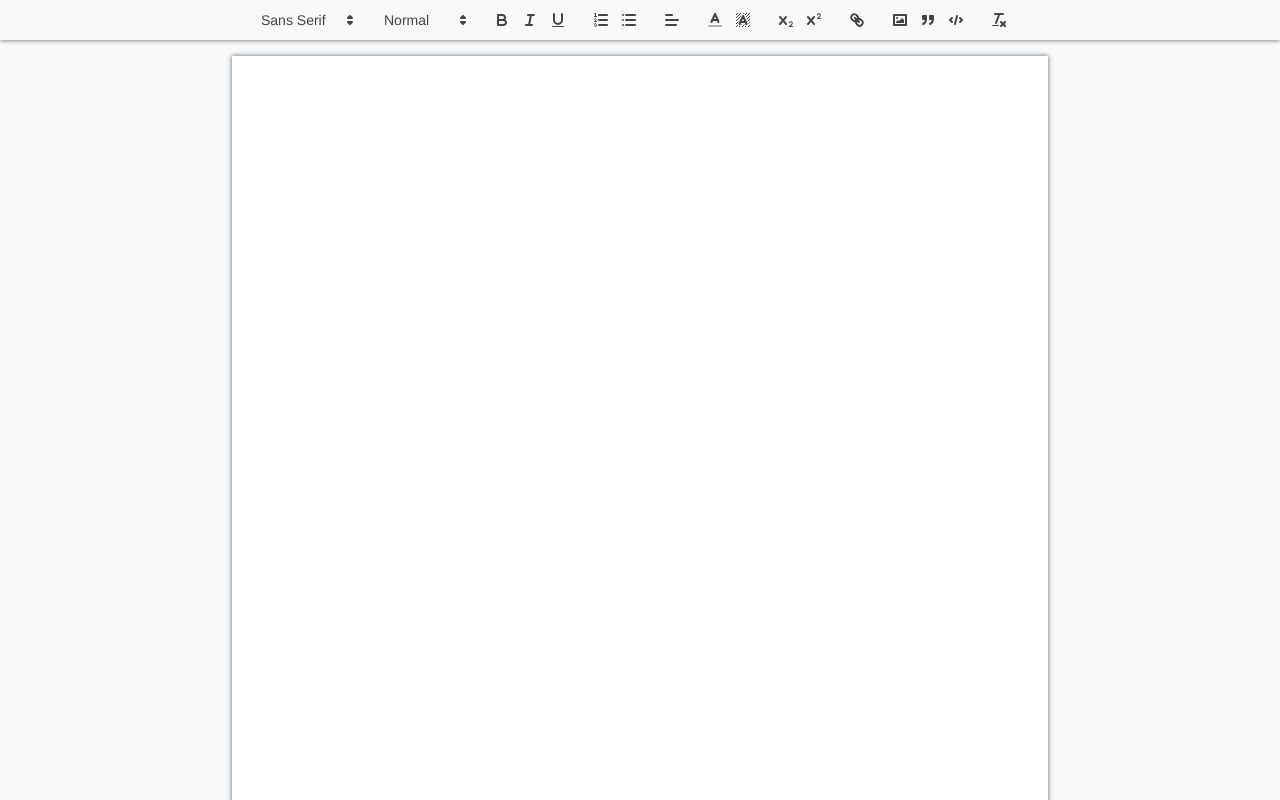
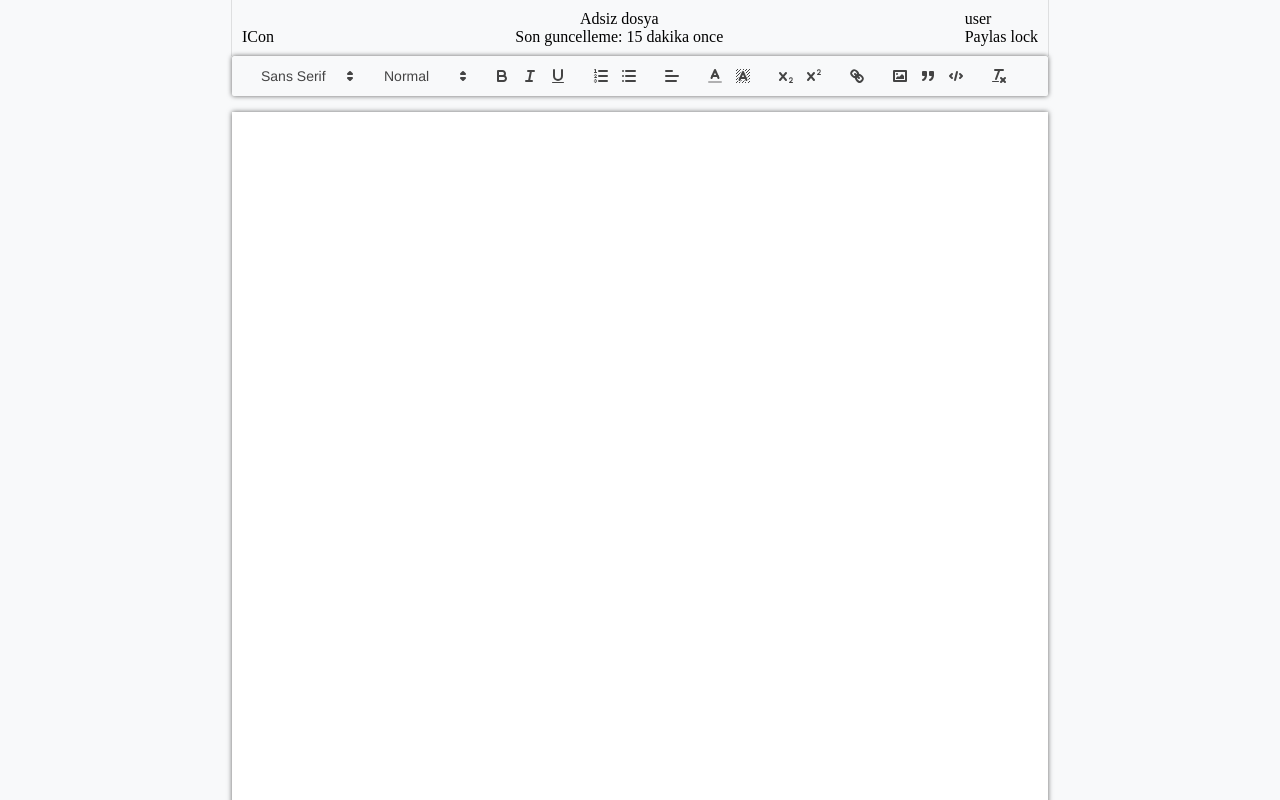
Before and after one commit to dogukyilmaz/online-docs, a React (Create React App) app in the folder client/: page / in a window 1280 px wide. Shown: the top 800 px of the page. Built offline with nearby package versions, Linux system fonts and the light colour scheme.

Commit message:
editor header

```diff
--- a/client/src/App.tsx
+++ b/client/src/App.tsx
@@ -1,8 +1,10 @@
+import EditorHeader from "./components/EditorHeader";
 import TextEditor from "./components/TextEditor";
 
 function App() {
   return (
     <div className='App'>
+      <EditorHeader />
       <TextEditor />
     </div>
   );
--- /dev/null
+++ b/client/src/components/EditorHeader.tsx
@@ -0,0 +1,24 @@
+import React from "react";
+
+interface Props {}
+
+// TODO: refactor this component
+const EditorHeader = (props: Props) => {
+  return (
+    <div id='editor-header'>
+      <div>
+        <div>ICon</div>
+      </div>
+      <div style={{ textAlign: "center" }}>
+        <div>Adsiz dosya</div>
+        <div>Son guncelleme: 15 dakika once</div>
+      </div>
+      <div>
+        <div>user</div>
+        <div>Paylas lock </div>
+      </div>
+    </div>
+  );
+};
+
+export default EditorHeader;
--- a/client/src/index.css
+++ b/client/src/index.css
@@ -27,6 +27,7 @@ body {
   display: flex;
   justify-content: center;
   border: none;
+  padding-bottom: 50px;
 }
 
 #text-editor-container .ql-toolbar {
@@ -38,11 +39,32 @@ body {
   border: none;
   box-shadow: 0 0 5px 0 var(--shadowColor);
   z-index: 1;
+  width: 8.5in;
+  margin-left: 16px;
+  border-radius: 2px;
 }
-/*
+
+#editor-header {
+  background-color: var(--bgColor);
+  position: relative;
+  display: flex;
+  justify-content: space-between;
+  align-items: flex-end;
+  padding: 10px;
+  width: 8.5in;
+  box-shadow: 0 0 1px 0 var(--shadowColor);
+}
+
+.App {
+  display: flex;
+  flex-direction: column;
+  justify-content: center;
+  align-items: center;
+}
+
 @page {
   margin: 1in;
-} */
+}
 
 @media print {
   body {
@@ -51,7 +73,7 @@ body {
 
   #text-editor-container .ql-editor {
     width: 6.5in;
-    height: 8in;
+    height: 9in;
     margin: 0;
     padding: 0;
     box-shadow: none;
```
